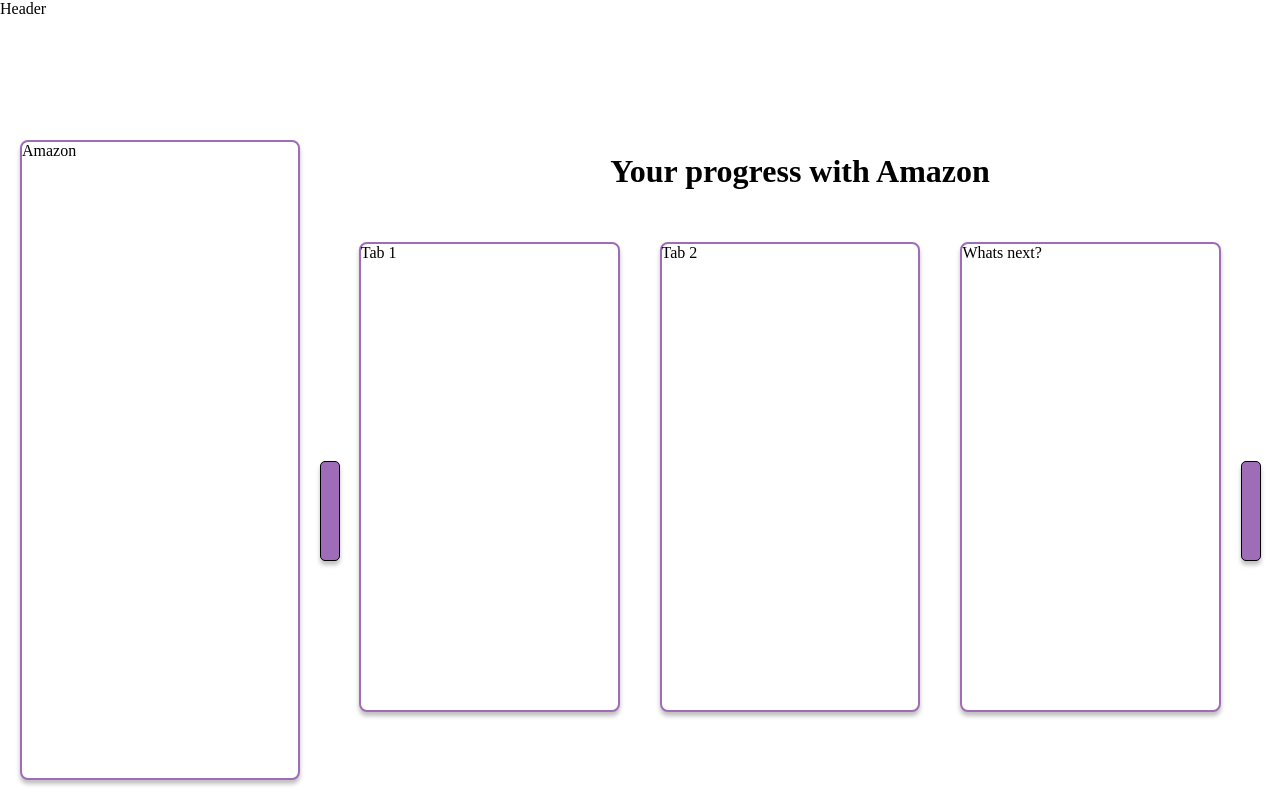
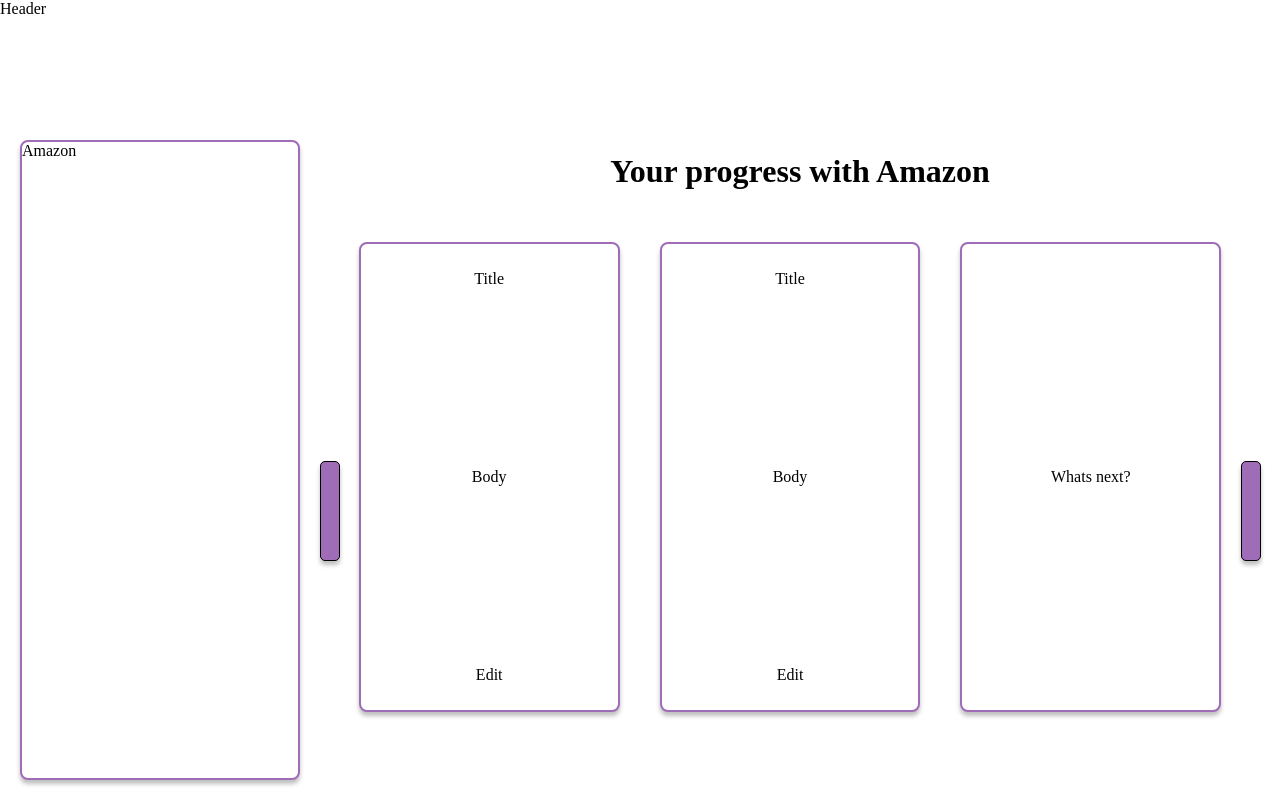
Before and after one commit to hratx-blue-ocean/Selous, a React app in the folder client/: page / in a window 1280 px wide. Built offline with nearby package versions, Linux system fonts and the light colour scheme.

Commit message:
Added more css setup
Still setting up compotent positions

Co-Authored-By: Joel Armendariz <joelarmendariz@users.noreply.github.com>

```diff
--- a/client/src/components/DetailsPage/DetailsPage.css
+++ b/client/src/components/DetailsPage/DetailsPage.css
@@ -150,18 +150,45 @@
     border: 2px solid #9F6CB7;
     box-shadow: 0px 4px 4px rgba(0, 0, 0, 0.25);
     border-radius: 8px;
+    display: grid;
+    grid-template-rows: 15% 70% 15%;
+    grid-template-areas:
+        'tab_header'
+        'tab_body'
+        'tab_edit';
 }
 
-.tab_whats_next{
+.tab_header{
     margin: 0;
     padding: 0;
     box-sizing: border-box;
     width: 100%;
-    height: 470px;
-    background: #FFFFFF;
-    border: 2px solid #9F6CB7;
-    box-shadow: 0px 4px 4px rgba(0, 0, 0, 0.25);
-    border-radius: 8px;
+    height: 100%;
+    grid-area: tab_header;
+    display: grid;
+    place-items: center;
+}
+
+.tab_body{
+    margin: 0;
+    padding: 0;
+    box-sizing: border-box;
+    width: 100%;
+    height: 100%;
+    grid-area: tab_body;
+    display: grid;
+    place-items: center;
+}
+
+.tab_edit{
+    margin: 0;
+    padding: 0;
+    box-sizing: border-box;
+    width: 100%;
+    height: 100%;
+    grid-area: tab_edit;
+    display: grid;
+    place-items: center;
 }
 
 .button{
--- a/client/src/components/DetailsPage/DetailsPage.jsx
+++ b/client/src/components/DetailsPage/DetailsPage.jsx
@@ -20,13 +20,25 @@
             <div className={styles.button} />
           </div>
           <div className={styles.tab_wrapper_one}>
-            <div className={styles.tab}>Tab 1</div>
+            <div className={styles.tab}>
+              <div className={styles.tab_header}>Title</div>
+              <div className={styles.tab_body}>Body</div>
+              <div className={styles.tab_edit}>Edit</div>
+            </div>
           </div>
           <div className={styles.tab_wrapper_two}>
-            <div className={styles.tab}>Tab 2</div>
+            <div className={styles.tab}>
+              <div className={styles.tab_header}>Title</div>
+              <div className={styles.tab_body}>Body</div>
+              <div className={styles.tab_edit}>Edit</div>
+            </div>
           </div>
           <div className={styles.tab_wrapper_three}>
-            <div className={styles.tab_whats_next}>Whats next?</div>
+            <div className={styles.tab}>
+              <div className={styles.tab_header} />
+              <div className={styles.tab_body}>Whats next?</div>
+              <div className={styles.tab_edit} />
+            </div>
           </div>
           <div className={styles.right_button}>
             <div className={styles.button} />
```
